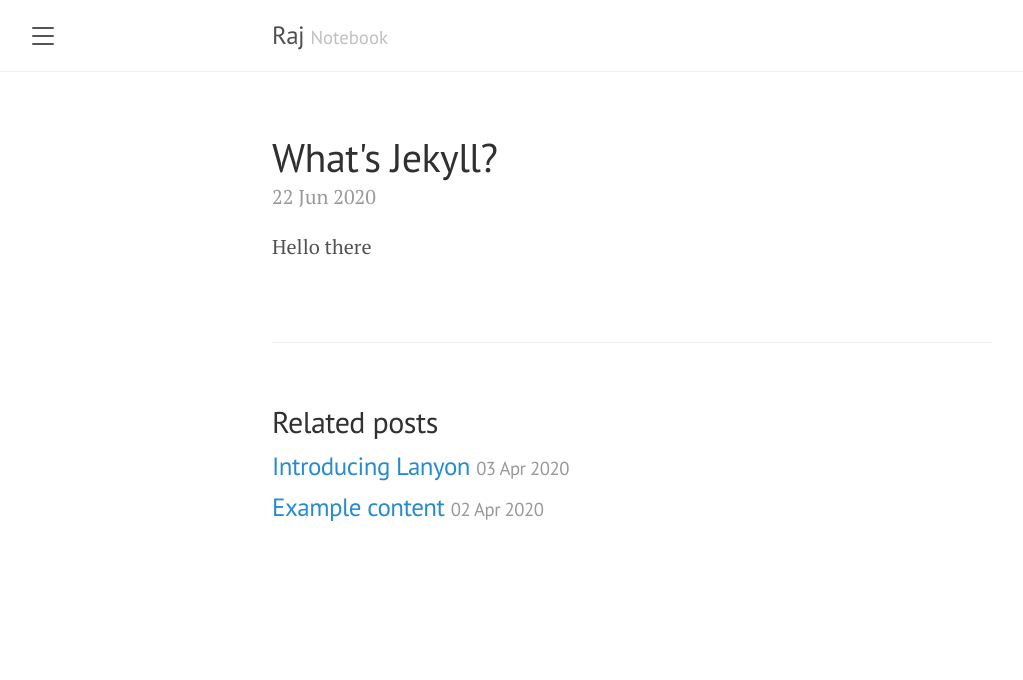
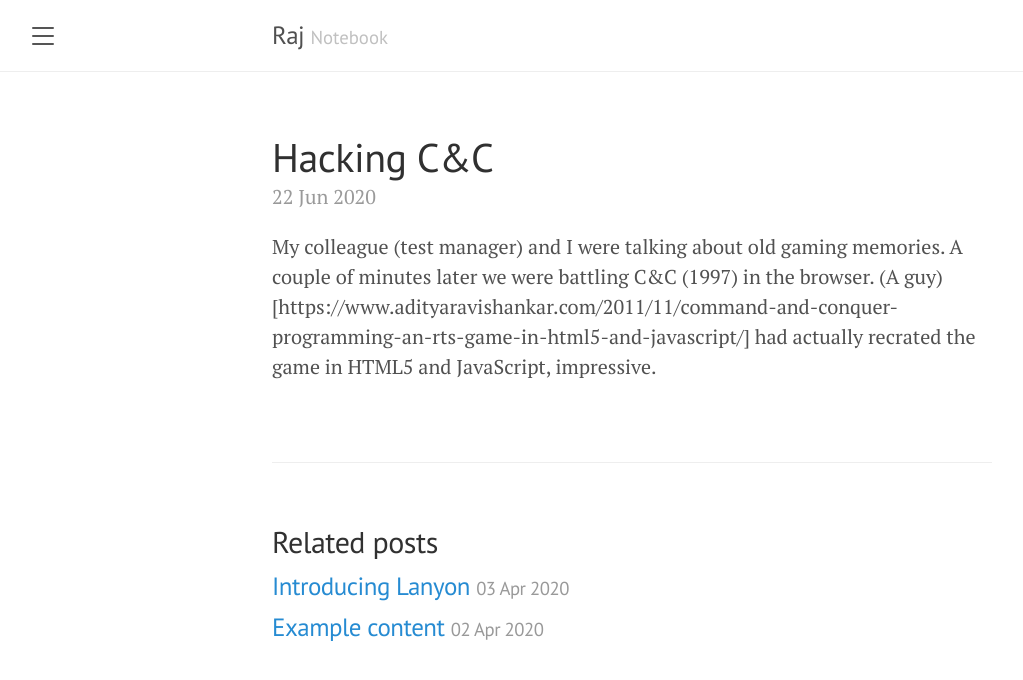
Before and after one commit to zytric/raj, a Jekyll site: the page built from _posts/2020-06-22-hacking-cc.md, in a window 1280 px wide. Shown: the top 680 px of the page, without its empty margins (8-1031 px from the left). Built offline with Jekyll 4.4.1, drawn with Linux system fonts in a browser that asks for light colours.

Commit message:
Update 2020-06-22-hacking-cc.md

```diff
--- a/_posts/2020-06-22-hacking-cc.md
+++ b/_posts/2020-06-22-hacking-cc.md
@@ -1,8 +1,8 @@
 ---
 layout: post
-title: What's Jekyll?
+title: Hacking C&C
 category: Code
 tags: Hacking C&C
 ---
 
-Hello there
+My colleague (test manager) and I were talking about old gaming memories. A couple of minutes later we were battling C&C (1997) in the browser. (A guy)[https://www.adityaravishankar.com/2011/11/command-and-conquer-programming-an-rts-game-in-html5-and-javascript/] had actually recrated the game in HTML5 and JavaScript, impressive.
```
